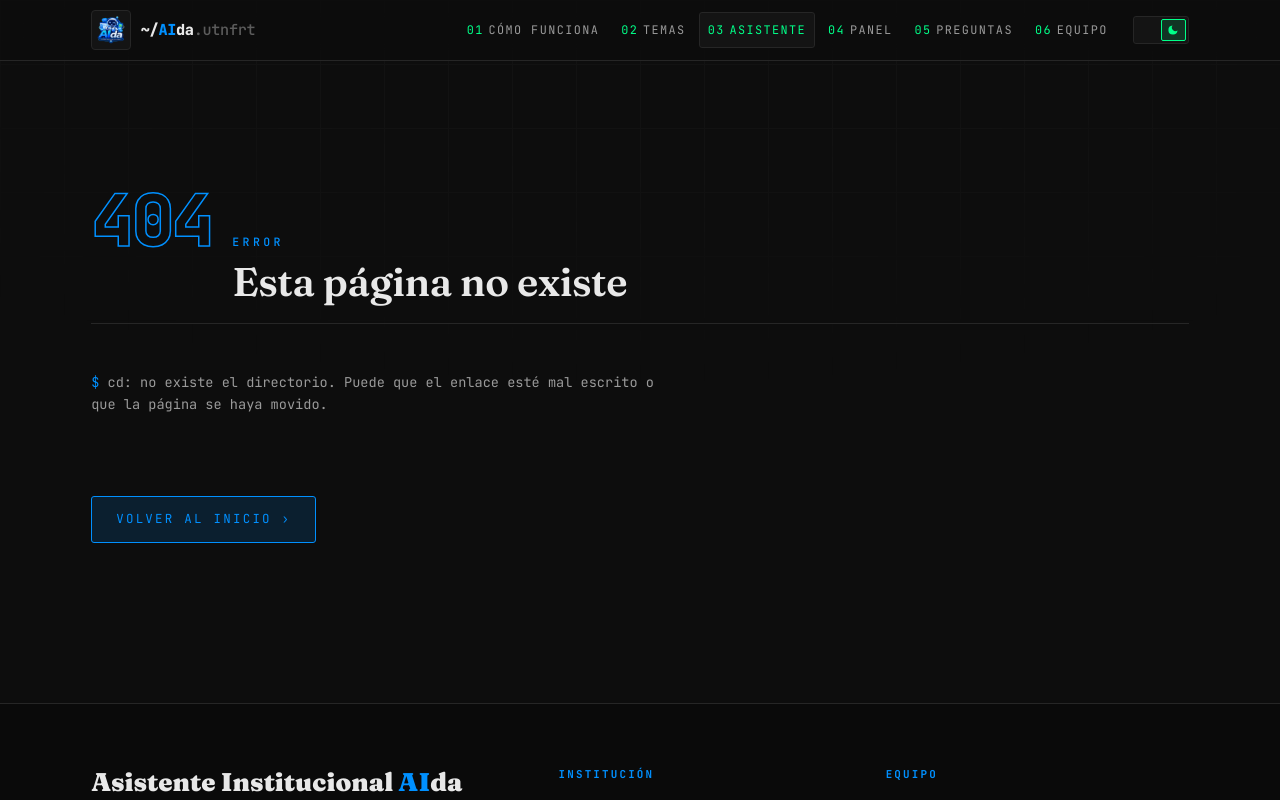
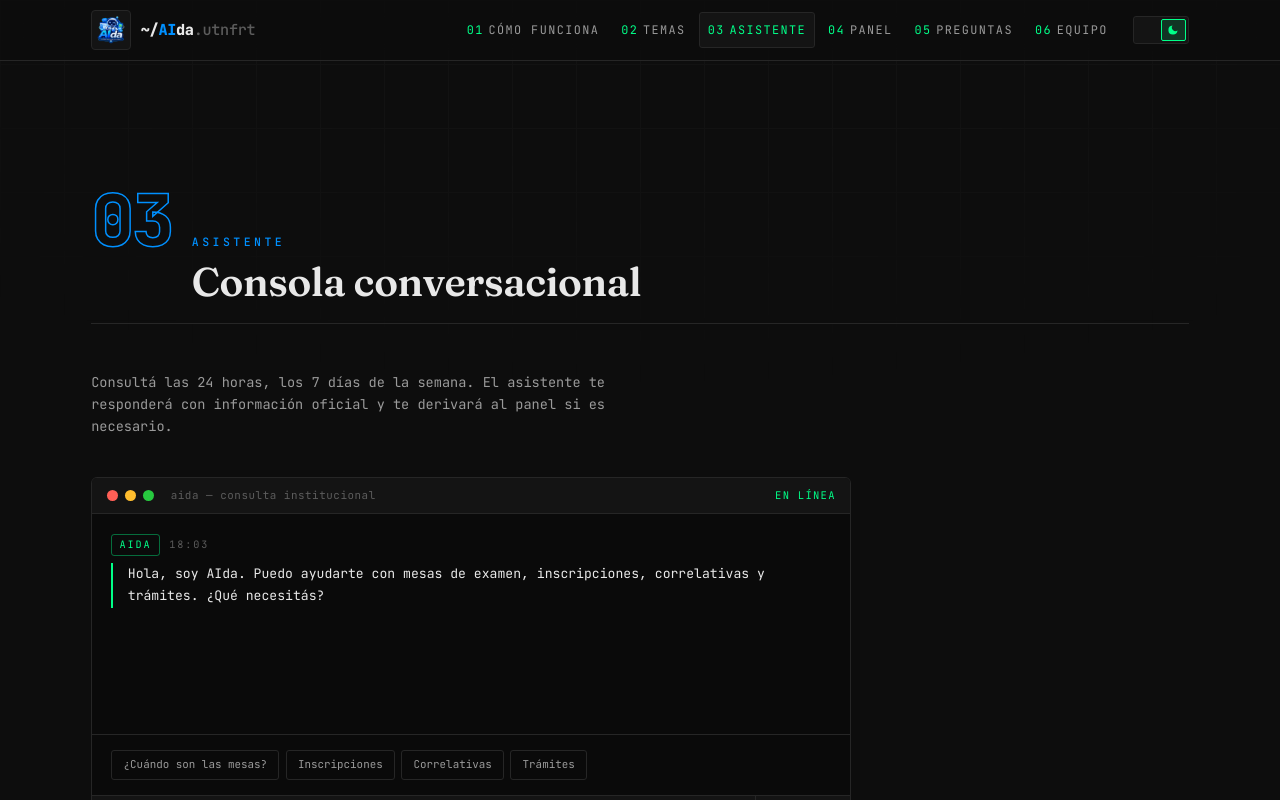
Before and after one commit to JuanDiaz26/aida-frontend, a React (Vite) app: page /asistente in a window 1280 px wide. Shown: the top 800 px of the page. Built offline with nearby package versions, Linux system fonts and the light colour scheme.

Commit message:
feat: crear la página Asistente

```diff
--- a/src/App.jsx
+++ b/src/App.jsx
@@ -1,6 +1,7 @@
 import { useEffect, useState } from 'react'
 import { Route, Routes } from 'react-router-dom'
 import Layout from './components/Layout.jsx'
+import Asistente from './pages/Asistente.jsx'
 import ComoFunciona from './pages/ComoFunciona.jsx'
 import Equipo from './pages/Equipo.jsx'
 import Inicio from './pages/Inicio.jsx'
@@ -32,6 +33,7 @@ function App() {
         <Route index element={<Inicio />} />
         <Route path="como-funciona" element={<ComoFunciona />} />
         <Route path="temas" element={<Temas />} />
+        <Route path="asistente" element={<Asistente />} />
         <Route path="panel" element={<Panel />} />
         <Route path="equipo" element={<Equipo />} />
         <Route path="*" element={<NoEncontrada />} />
--- /dev/null
+++ b/src/pages/Asistente.jsx
@@ -0,0 +1,24 @@
+import { Container } from 'react-bootstrap'
+import Consola from '../components/Consola.jsx'
+import EncabezadoSeccion from '../components/EncabezadoSeccion.jsx'
+
+function Asistente() {
+  return (
+    <section className="section-pad">
+      <Container>
+        <EncabezadoSeccion numero="03" kicker="Asistente" titulo="Consola conversacional" />
+
+        <p className="sec-intro aparecer d1">
+          Consultá las 24 horas, los 7 días de la semana. El asistente te responderá con
+          información oficial y te derivará al panel si es necesario.
+        </p>
+
+        <div className="aparecer d2">
+          <Consola nombre="aida — consulta institucional" />
+        </div>
+      </Container>
+    </section>
+  )
+}
+
+export default Asistente
```
